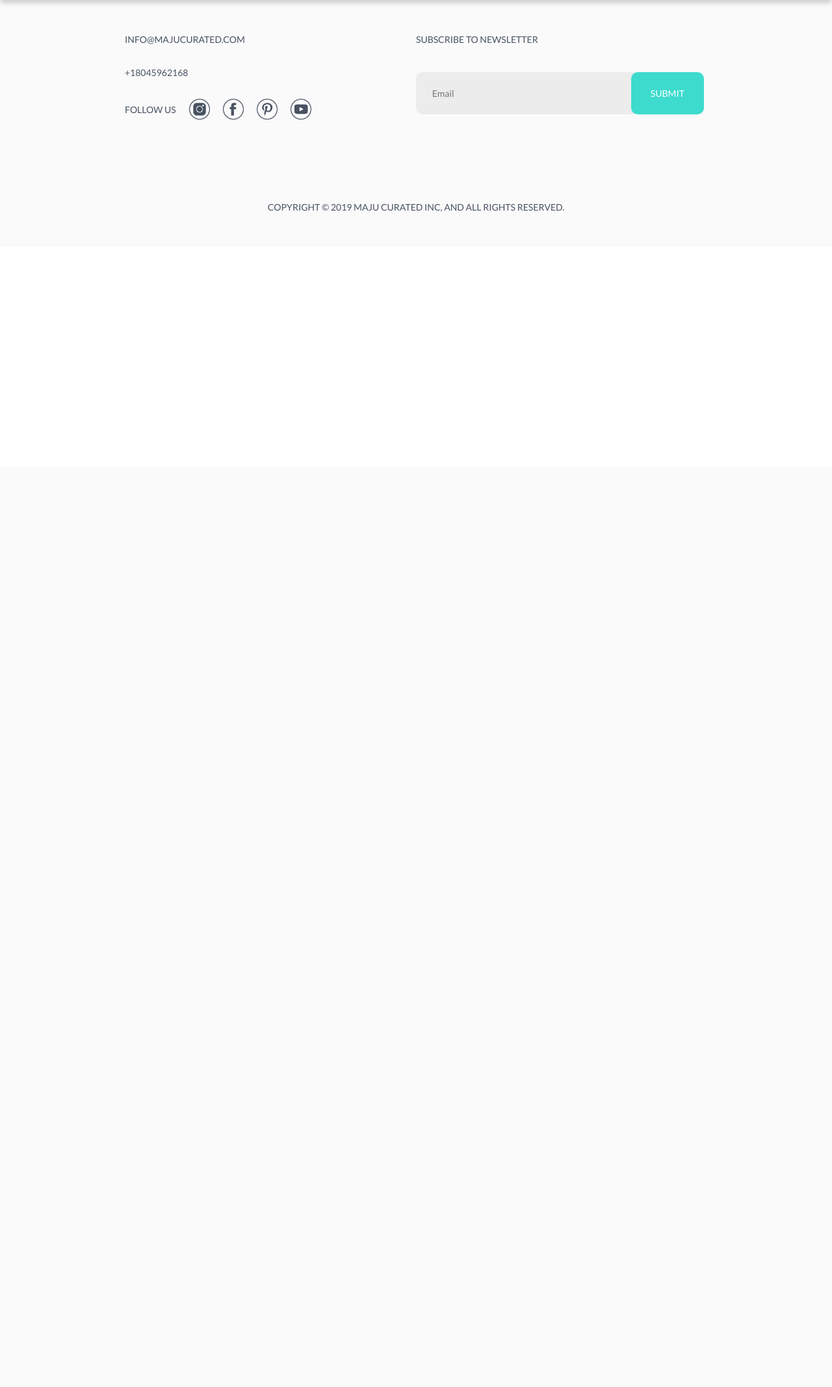
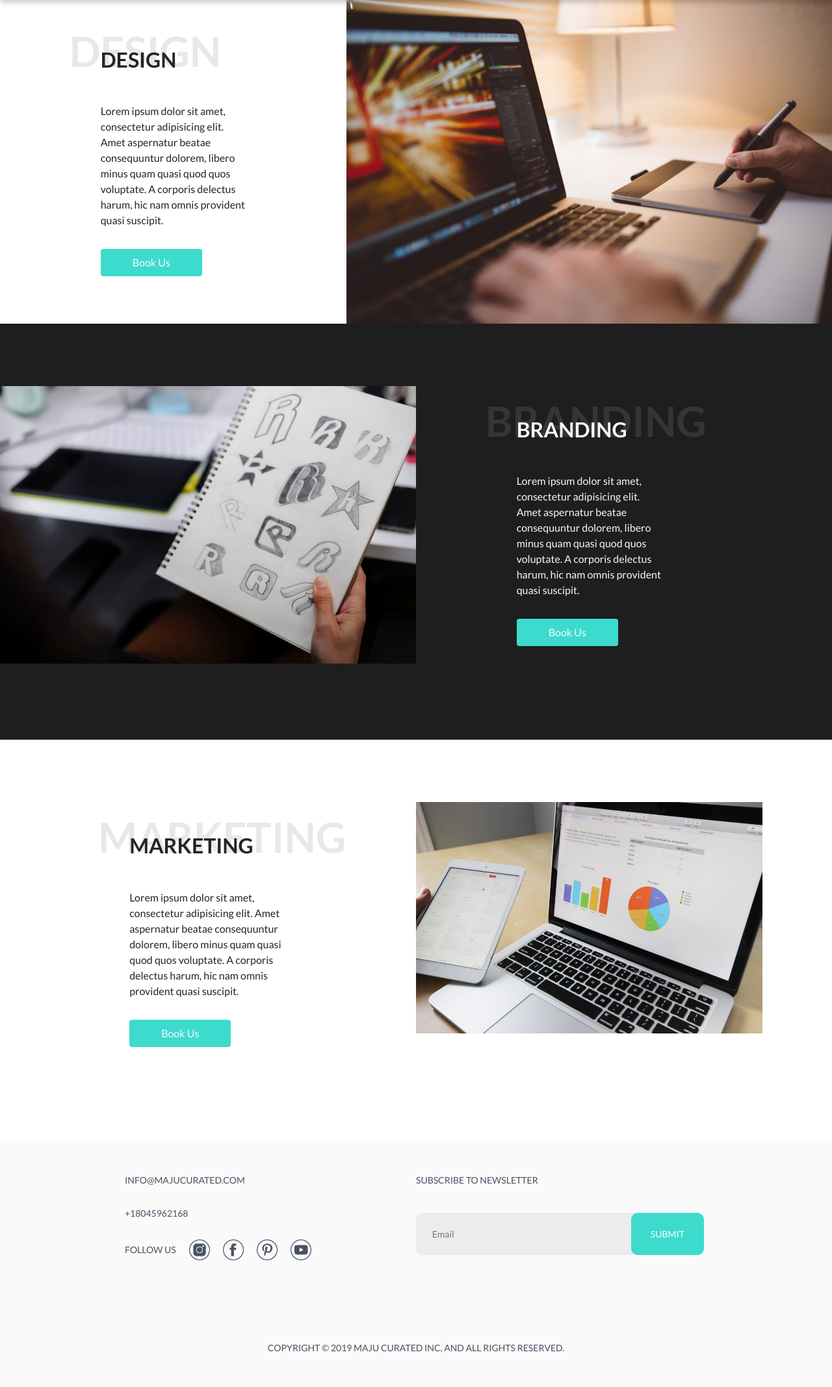
Before and after one commit to obuxim/majucurated, a PHP site: page /design.php in a window 1280 px wide. Shown: the part 82-2216 px from the top of the page at 65% size. Before the commit the page ends 408 px from the top, so only its background shows below. Run offline with PHP 8.4, Linux system fonts and the light colour scheme; some libraries are stand-ins or nearby versions.

Commit message:
Done: Design Page Completed | Next: About Page To Be Started

```diff
--- a/css/style.css
+++ b/css/style.css
@@ -190,3 +190,21 @@ video { object-fit: cover; }
 .videography-carousel-overlay.active { z-index: 999; background: linear-gradient(0deg, rgba(0,0,0,1) 0%, rgba(0,0,0,0.66) 16.66%, rgba(0,0,0,0.33) 33.33%, rgba(0,0,0,0) 50%); }
 
 /*Videography Page Ends*/
+
+/*Design Page Starts*/
+
+.design-btn { background: #3CDBCD; }
+.shadow-text::before{
+	content: attr(shadow);
+	font-size: 4rem;
+	color: inherit;
+	opacity: 0.1;
+	position: absolute;
+	margin-top: -2rem;
+	margin-left: -3rem;
+}
+#design-mid-block {
+	background: #1E1E1E;
+}
+
+/*Design Page Ends*/
--- a/design.php
+++ b/design.php
@@ -1,4 +1,48 @@
 <?php include "header.php"; ?>
 
+<section id="design-top-block">
+    <div class="row no-gutters">
+        <div class="col-12 flex-column col-md-3 offset-md-1 p-5 order-1 order-md-0 d-flex justify-content-center">
+            <h2 class="text-uppercase mb-5 shadow-text font-weight-bolder" shadow="Design">Design</h2>
+            <p>Lorem ipsum dolor sit amet, consectetur adipisicing elit. Amet aspernatur beatae consequuntur dolorem, libero minus quam quasi quod quos voluptate. A corporis delectus harum, hic nam omnis provident quasi suscipit.</p>
+            <a href="">
+                <button class="btn design-btn text-light text-capitalize py-2 px-5 mt-3">Book Us</button>
+            </a>
+        </div>
+        <div class="col-12 offset-md-1 col-md-7 order-0 order-md-1">
+            <img src="img/design/header-design.jpg" class="img-fluid" />
+        </div>
+    </div>
+</section>
+<section id="design-mid-block" class="py-md-5">
+    <div class="row my-md-5 no-gutters">
+        <div class="col-12 col-md-6">
+            <img src="img/design/branding.jpg" class="img-fluid w-100" alt=""/>
+        </div>
+        <div class="col-12 col-md-3 offset-md-1 d-flex flex-column justify-content-center p-5 text-light">
+            <h2 class="text-uppercase mb-5 shadow-text font-weight-bolder" shadow="Branding">Branding</h2>
+            <p>Lorem ipsum dolor sit amet, consectetur adipisicing elit. Amet aspernatur beatae consequuntur dolorem, libero minus quam quasi quod quos voluptate. A corporis delectus harum, hic nam omnis provident quasi suscipit.</p>
+            <a href="">
+                <button class="btn design-btn text-light text-capitalize py-2 px-5 mt-3">Book Us</button>
+            </a>
+        </div>
+    </div>
+</section>
+<section id="design-bottom-block" class="py-md-5">
+    <div class="row no-gutters my-md-5">
+        <div class="col-12 col-md-10 mx-auto row no-gutters">
+            <div class="col-12 mx-auto p-5 col-md-4 order-1 order-md-0 offset-md-1 d-flex flex-column justify-content-center">
+                <h2 class="text-uppercase mb-5 shadow-text font-weight-bolder" shadow="Marketing">Marketing</h2>
+                <p>Lorem ipsum dolor sit amet, consectetur adipisicing elit. Amet aspernatur beatae consequuntur dolorem, libero minus quam quasi quod quos voluptate. A corporis delectus harum, hic nam omnis provident quasi suscipit.</p>
+                <a href="">
+                    <button class="btn design-btn text-light text-capitalize py-2 px-5 mt-3">Book Us</button>
+                </a>
+            </div>
+            <div class="col-12 order-0 order-md-1 offset-md-1 col-md-6">
+                <img src="img/design/marketing.jpg" class="img-fluid" alt="" />
+            </div>
+        </div>
+    </div>
+</section>
 
 <?php include "footer.php"; ?>
--- a/js/script.js
+++ b/js/script.js
@@ -59,7 +59,7 @@ const closeAllMenu = function(){
     $galleryMenuMobile.removeClass("d-flex").addClass("d-none");
 };
 
-$('#photography-galleries, #photography-categories, #photography-categories-menu, #photography-categories-mobile-menu, #photography-galleries-menu, #photography-galleries-mobile-menu').clickOutside(function(){
+$('#photography-galleries, #photography-categories').clickOutside(function(){
     closeAllMenu();
 });
 
```
Also changed, not shown: img/design/branding.jpg (added), img/design/header-design.jpg (added), img/design/marketing.jpg (added).
